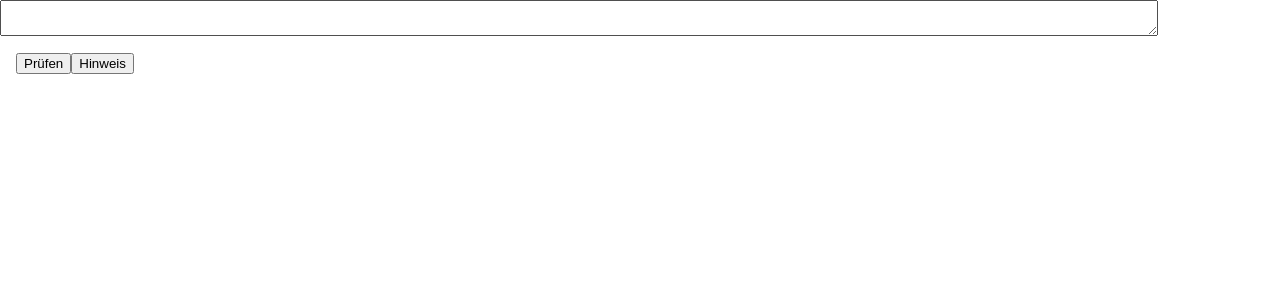
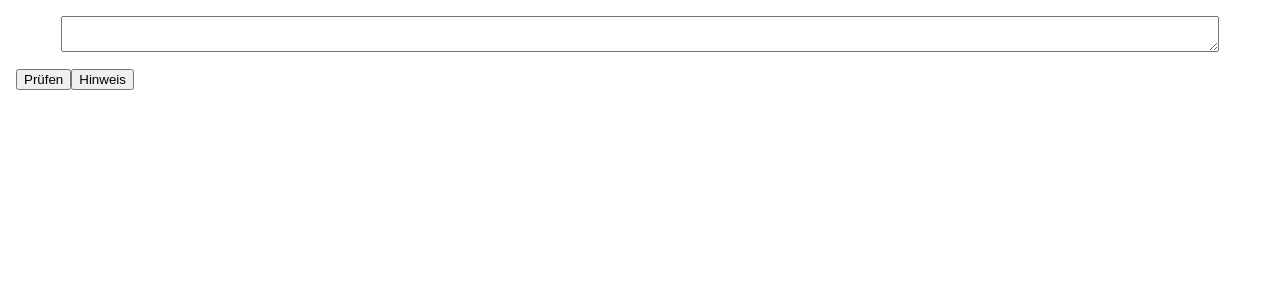
Before and after one commit to diproche/webinterface, a React (Create React App) app: page / in a window 1280 px wide. Shown: the top 300 px of the page. Built offline with nearby package versions, Linux system fonts and the light colour scheme.

Commit message:
Fix styling size unit

```diff
--- a/src/components/proofEditor/proofEditor.module.scss
+++ b/src/components/proofEditor/proofEditor.module.scss
@@ -1,7 +1,7 @@
 .textInput {
 	display: block;
 	width: 90%;
-	margin: 10 auto 0 auto;
+	margin: 1rem auto 0 auto;
 }
 
 .buttons {
```
